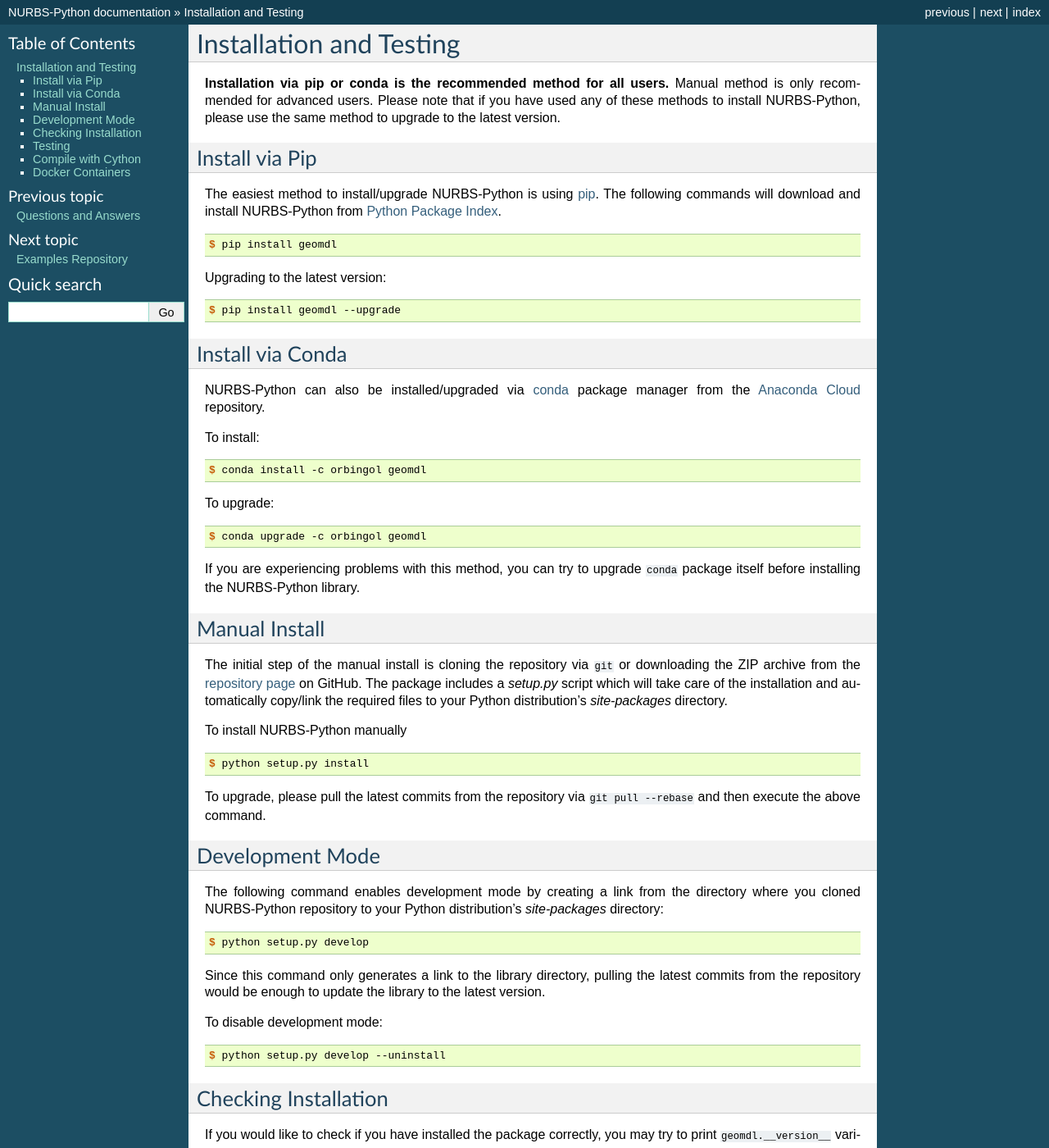
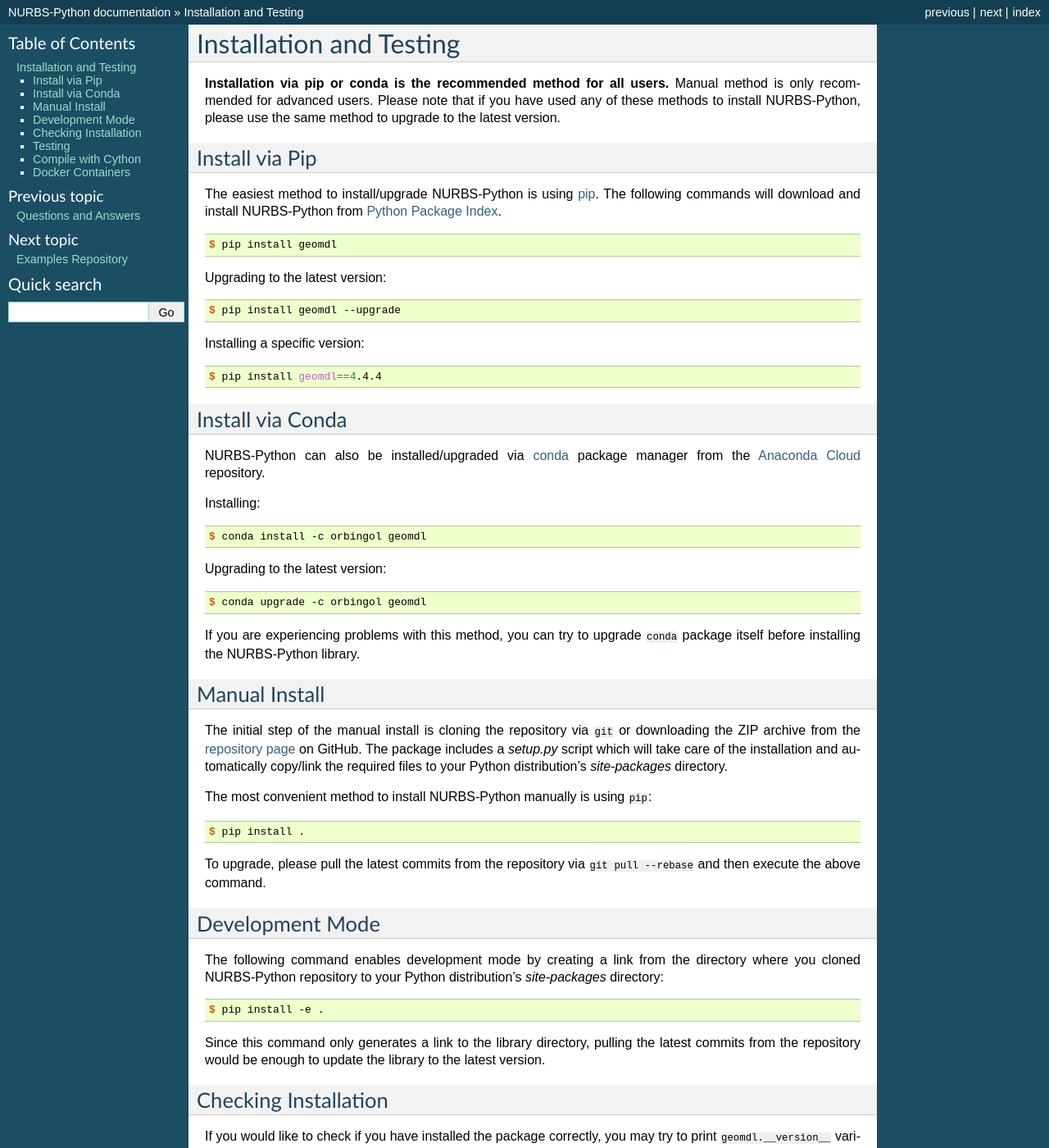
Before and after one commit to orbingol/NURBS-Python, a Sphinx documentation site: the page built from docs/install.rst, in a window 1280 px wide and 1400 px high. Shown: the whole window at 82% size. Built offline with Sphinx 7.4.7, drawn with Linux system fonts in a browser that asks for light colours; formulas are drawn with MathJax 3.

Commit message:
Update install documentation

```diff
--- a/docs/install.rst
+++ b/docs/install.rst
@@ -17,10 +17,15 @@
 
 Upgrading to the latest version:
 
+.. code-block:: console
+
+    $ pip install geomdl --upgrade
+
+Installing a specific version:
 
 .. code-block:: console
 
-    $ pip install geomdl --upgrade
+    $ pip install geomdl==4.4.4
 
 Install via Conda
 =================
@@ -28,13 +33,13 @@
 NURBS-Python can also be installed/upgraded via `conda <https://conda.io/>`_ package manager from the
 `Anaconda Cloud <https://anaconda.org/orbingol/geomdl>`_ repository.
 
-To install:
+Installing:
 
 .. code-block:: console
 
     $ conda install -c orbingol geomdl
 
-To upgrade:
+Upgrading to the latest version:
 
 .. code-block:: console
 
@@ -51,11 +56,11 @@
 which will take care of the installation and automatically copy/link the required files to your Python distribution's
 *site-packages* directory.
 
-To install NURBS-Python manually
+The most convenient method to install NURBS-Python manually is using ``pip``:
 
 .. code-block:: console
 
-    $ python setup.py install
+    $ pip install .
 
 To upgrade, please pull the latest commits from the repository via ``git pull --rebase`` and then execute the above
 command.
@@ -68,16 +73,10 @@
 
 .. code-block:: console
 
-    $ python setup.py develop
+    $ pip install -e .
 
 Since this command only generates a link to the library directory, pulling the latest commits from the repository
 would be enough to update the library to the latest version.
-
-To disable development mode:
-
-.. code-block:: console
-
-    $ python setup.py develop --uninstall
 
 Checking Installation
 =====================
```
